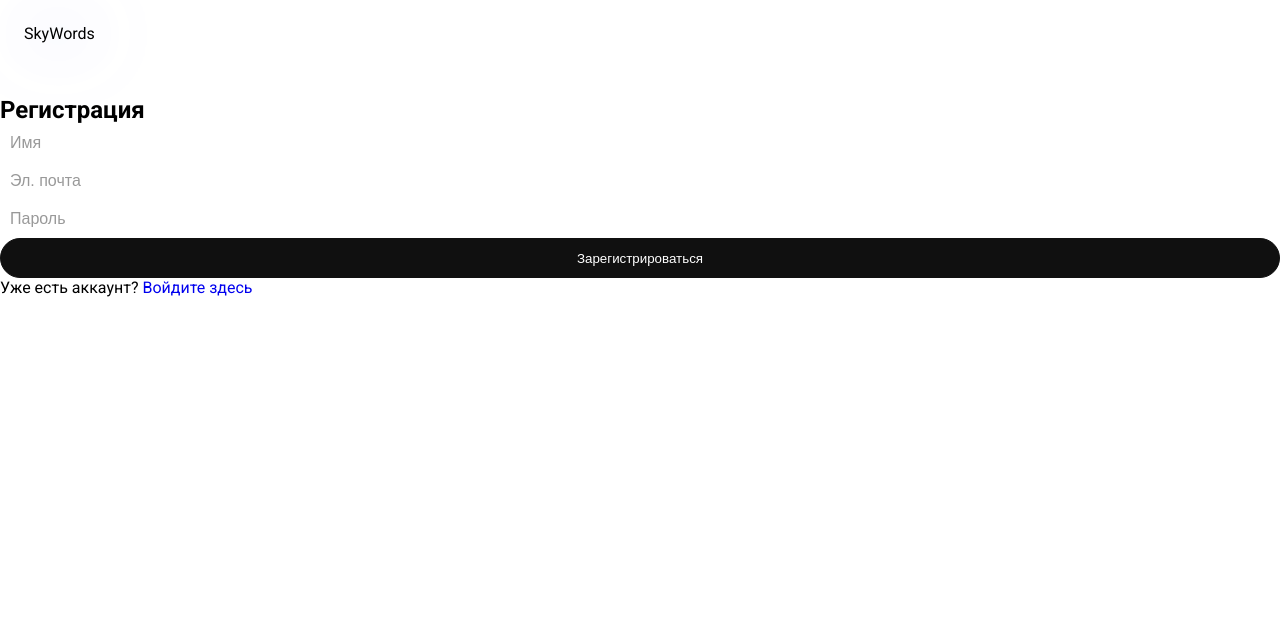
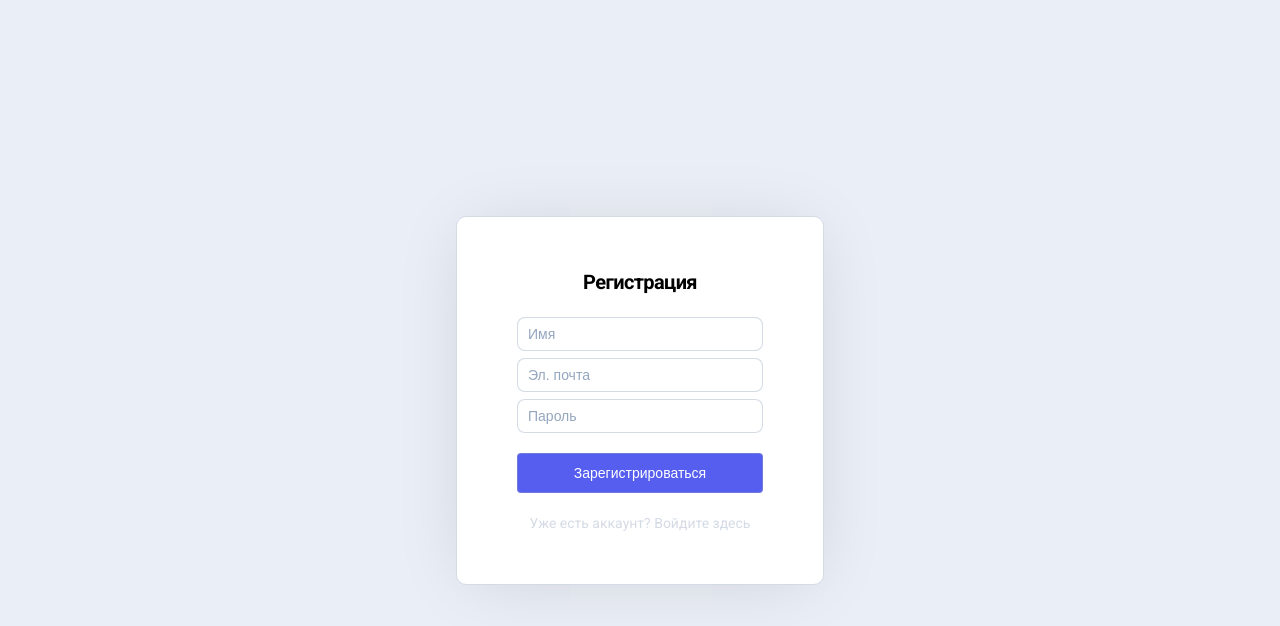
Before and after one commit to Kalininaaw16012002/skypro-kanban-, a React (Vite) app: page /sign-up in a window 1280 px wide. Shown: the top 626 px of the page. Built offline with nearby package versions, Linux system fonts and the light colour scheme.

Commit message:
Сделана логика

```diff
--- a/src/components/AppRoutes.jsx
+++ b/src/components/AppRoutes.jsx
@@ -2,7 +2,6 @@ import { Routes, Route } from 'react-router-dom';
 import MainPage from '../pages/MainPage';
 import EditTaskPage from '../pages/EditTaskPage';
 import AddTaskPage from '../pages/AddTaskPage';
-import ExitPage from '../pages/ExitPage';
 import NotFound from '../pages/NotFound';
 import LoginPage from '../pages/LoginPage';
 import RegisterPage from '../pages/RegisterPage';
@@ -25,12 +24,12 @@ function AppRoutes() {
         <Route path="/" element={<MainPage loading={loading}/>} />
         <Route path="/add-task" element={<AddTaskPage />} />
         <Route path="/edit-task/:id" element={<EditTaskPage />} />
-        <Route path="/exit" element={<ExitPage />} />
+        <Route path="/exit" element={<MainPage setIsAuth={setIsAuth} loading={loading} />} />
     </Route>
 
       <Route path="/sign-in" element={<LoginPage setIsAuth = {setIsAuth}/>} />
       <Route path="/sign-up" element={<RegisterPage />} />
-      {/* <Route path="*" element={<NotFound />} /> */}
+      <Route path="*" element={<NotFound />} />
     </Routes>
   );
 };
--- a/src/components/AuthForm/AuthForm.jsx
+++ b/src/components/AuthForm/AuthForm.jsx
@@ -1,6 +1,7 @@
 import { Link, useNavigate } from "react-router-dom";
 import BaseButton from "./Button";
 import BaseInput from "./Input";
+import { SBg, SFormGroup, SFormGroupP, SInputWrapper, SModal, STitle, SWrapper } from "./AuthForm.styled";
 
 const AuthForm = ({ isSignUp, setIsAuth }) => {
   const navigate = useNavigate();
@@ -10,13 +11,12 @@ const AuthForm = ({ isSignUp, setIsAuth }) => {
     navigate("/");
   };
   return (
-    <div className="bg">
-      <div className="modal">
-        <div className="logo">SkyWords</div>
-        <div className="wrapper">
-          <h2 className="title">{isSignUp ? "Регистрация" : "Вход"}</h2>
+    <SBg>
+      <SModal>
+        <SWrapper>
+          <STitle>{isSignUp ? "Регистрация" : "Вход"}</STitle>
           <form className="form" id="form" action="#">
-            <div className="input-wrapper">
+            <SInputWrapper>
               {isSignUp && (
                 <BaseInput
                   tag="input"
@@ -42,7 +42,7 @@ const AuthForm = ({ isSignUp, setIsAuth }) => {
                 id="formpassword"
                 placeholder="Пароль"
               />
-            </div>
+            </SInputWrapper>
 
             <BaseButton
               onClick={handleLogin}
@@ -53,22 +53,22 @@ const AuthForm = ({ isSignUp, setIsAuth }) => {
             />
 
             {!isSignUp && (
-              <div className="form-group">
-                <p>Нужно зарегистрироваться?</p>
-                <Link to="/sign-up">Регистрируйтесь здесь</Link>
-              </div>
+              <SFormGroup>
+                <SFormGroupP>Нужно зарегистрироваться?</SFormGroupP>
+                <Link to="/sign-up" style={{ color: "#94a6be66", fontSize: "14px"}}>Регистрируйтесь здесь</Link>
+              </SFormGroup>
             )}
             {isSignUp && (
-              <div className="form-group">
-                <p>
-                  Уже есть аккаунт? <Link to="/sign-in">Войдите здесь</Link>
-                </p>
-              </div>
+              <SFormGroup>
+                <SFormGroupP>
+                  Уже есть аккаунт? <Link to="/sign-in" style={{ color: "#94a6be66"}}>Войдите здесь</Link>
+                </SFormGroupP>
+              </SFormGroup>
             )}
           </form>
-        </div>
-      </div>
-    </div>
+        </SWrapper>
+      </SModal>
+    </SBg>
   );
 };
 
--- /dev/null
+++ b/src/components/AuthForm/AuthForm.styled.js
@@ -0,0 +1,66 @@
+import styled from "styled-components";
+
+export const SBg = styled.div`
+  position: fixed;
+  top: 0;
+  left: 0;
+  right: 0;
+  bottom: 0;
+  background: rgba(234, 238, 246, 1);
+`;
+
+export const SModal = styled.div`
+  width: 100%;
+  height: 100%;
+  min-width: 320px;
+  min-height: 100vh;
+  display: flex;
+  flex-direction: column;
+  align-items: center;
+  justify-content: center;
+`;
+
+export const SWrapper = styled.div`
+display: block;
+  margin: 0 auto;
+  background-color: #ffffff;
+  max-width: 368px;
+  width: 100%;
+  padding: 50px 60px;
+    border: 0.7px solid rgba(212, 219, 229, 1);
+    border-radius: 10px;
+    box-shadow: 0px 4px 67px -12px rgba(0, 0, 0, 0.13);
+`;
+
+export const STitle = styled.h2`
+  font-family: Roboto;
+  text-align: center;
+  font-size: 20px;
+  font-weight: 700;
+  line-height: 30px;
+  letter-spacing: -0.6px;
+  margin-bottom: 20px;
+`;
+
+export const SInputWrapper = styled.div`
+    display: flex;
+    flex-direction: column;
+    width: 100%;
+    gap: 7px;
+`;
+
+export const SFormGroup = styled.div`
+    text-align: center;
+    margin-top: 20px;
+`;
+
+export const SFormGroupP = styled.p`
+    text-align: center;
+    color: rgba(148, 166, 190, 0.4);
+    font-family: Roboto;
+    font-size: 14px;
+    font-weight: 400;
+    line-height: 150%;
+    letter-spacing: -1%;
+    text-align: center;
+`;
--- a/src/components/AuthForm/Button.jsx
+++ b/src/components/AuthForm/Button.jsx
@@ -1,21 +1,21 @@
 import styled from "styled-components";
 
-//окончательный вариант
 const colors = {
-  primary: "#D5FF42",
-  secondary: "#101010",
-  tertiary: "#F3F3F3",
+  primary: "#94A6BE",
+  secondary: "#565eefff",
+  tertiary: "#ffffff",
 };
 
 const SButton = styled.button`
   display: flex;
   align-items: center;
   justify-content: center;
-
+  margin-top: 20px;
   height: 40px;
   padding: 0 19px;
-  border-radius: 50px;
-  border: 1px solid #101010;
+  border-radius: 4px;
+  border: 0.7px solid rgba(148, 166, 190, 0.4);
+  font-size: 14px;
 
   &:disabled {
     background-color: #d9d9d9;
@@ -33,7 +33,7 @@ const TextButton = styled(SButton)`
 const IconButton = styled(SButton)`
   width: 40px;
   border-radius: 50%;
-  background-color: #101010;
+  border-color: #565eef;;
 `;
 
 const Button = ({
--- a/src/components/AuthForm/Input.jsx
+++ b/src/components/AuthForm/Input.jsx
@@ -4,33 +4,30 @@ import styled from "styled-components";
 const StyledInput = styled.input`
   width: 100%;
   outline: none;
-  padding: 10px;
+  padding: 8px 10px 8px 10px;
   background-color: white;
-  border-radius: 12px;
-  border: none;
-  font-size: 16px;
+  box-sizing: border-box;
+  border: 0.7px solid rgba(148, 166, 190, 0.4);
+  border-radius: 8px;
+  font-size: 14px;
 
   &::placeholder {
-    color: #999999;
+    color: rgba(148, 166, 190, 1);
   }
-
-  ${({ $error }) => $error && `outline: 0.7px solid red;`}
 `;
 
 const StyledTextarea = styled.textarea`
-  width: 100%;
-  outline: none;
-  padding: 10px;
-  background-color: white;
-  border-radius: 12px;
-  border: none;
-  font-size: 16px;
+  color: rgba(148, 166, 190, 1);
+  font-family: Roboto;
+  font-size: 14px;
+  font-weight: 400;
+  line-height: 150%;
+  letter-spacing: -2%;
+  text-align: left;
 
   &::placeholder {
-    color: #999999;
+    color: rgba(148, 166, 190, 1);
   }
-
-  ${({ $error }) => $error && `outline: 0.7px solid red;`}
 `;
 
 const BaseInput = ({
--- a/src/pages/ExitPage.jsx
+++ /dev/null
@@ -1,7 +0,0 @@
-import PopUser from "../components/PopUser/PopUser";
-
-const ExitPage = () => {
-  return <PopUser />;
-};
-
-export default ExitPage;
--- a/src/pages/MainPage.jsx
+++ b/src/pages/MainPage.jsx
@@ -5,9 +5,15 @@ import Header from '../components/Header/Header.jsx'
 import PopNewCard from '../components/PopNewCard/PopNewCard.jsx'
 import PopBrowse from '../components/PopBrowse/PopBrowse.jsx'
 import { SPopExit, SPopExitBlock, SPopExitContainer, SPopExitFormGroup, SPopExitNo, SPopExitNoA, SPopExitTtl, SPopExitYes, SPopExitYesA, SWrapper } from '../App.styled.js'
+import { useNavigate } from 'react-router-dom';
 
-function MainPage() {
-  const [count, setCount] = useState(0)
+function MainPage({ setIsAuth, loading }) {
+  const navigate = useNavigate();
+
+  const handleLogout = () => {
+    setIsAuth(false);
+    navigate('/sign-in');
+  };
 
   return (
     <>
@@ -20,7 +26,7 @@ function MainPage() {
 						</div>
 						<form  id="formExit" action="#">
 							<SPopExitFormGroup>
-								<SPopExitYes className="_hover01" id="exitYes"><SPopExitYesA href="modal/signin.html">Да, выйти</SPopExitYesA> </SPopExitYes>
+								<SPopExitYes className="_hover01" id="exitYes"><SPopExitYesA onClick={handleLogout}>Да, выйти</SPopExitYesA></SPopExitYes>
 								<SPopExitNo className="_hover03" id="exitNo"><SPopExitNoA href="main.html">Нет, остаться</SPopExitNoA> </SPopExitNo>
 							</SPopExitFormGroup>
 						</form>
```
